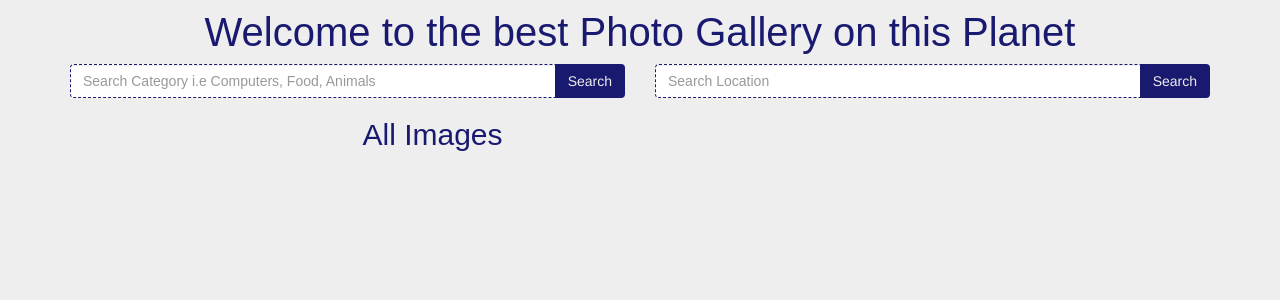
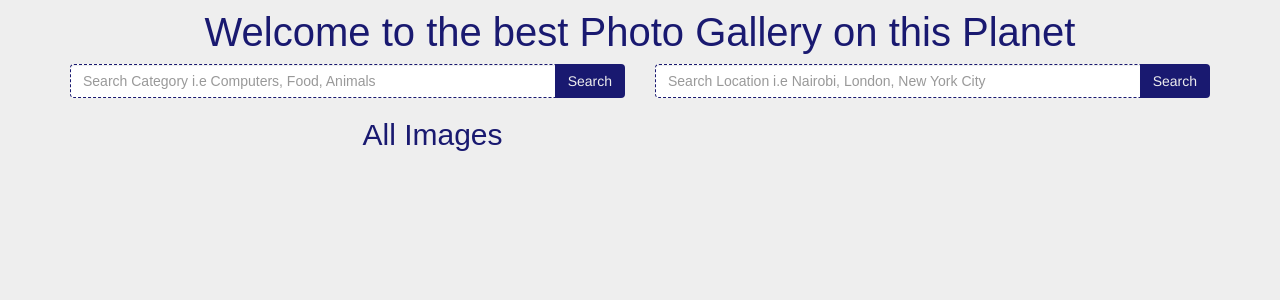
Before and after one commit to andykimchris/Unsplash, a Django app: page / in a window 1280 px wide. Shown: the part 63-363 px from the top of the page. Run offline with Django 3.2, Linux system fonts and the light colour scheme; data that the repository does not hold is empty; some libraries are stand-ins or nearby versions; some web fonts are replaced.

Commit message:
renames location placeholder

```diff
--- a/images/templates/index.html
+++ b/images/templates/index.html
@@ -23,7 +23,7 @@
             <form class="form" role="search" action="{% url 'gallery:search_location' %}">
 
               <div class="input-group">
-                <input type="text" class="form-control" placeholder="Search Location" name="location">
+                <input type="text" class="form-control" placeholder="Search Location i.e Nairobi, London, New York City" name="location">
                 <div class="input-group-btn">
                   <button class="btn" type="submit">Search</button>
                 </div>
```
